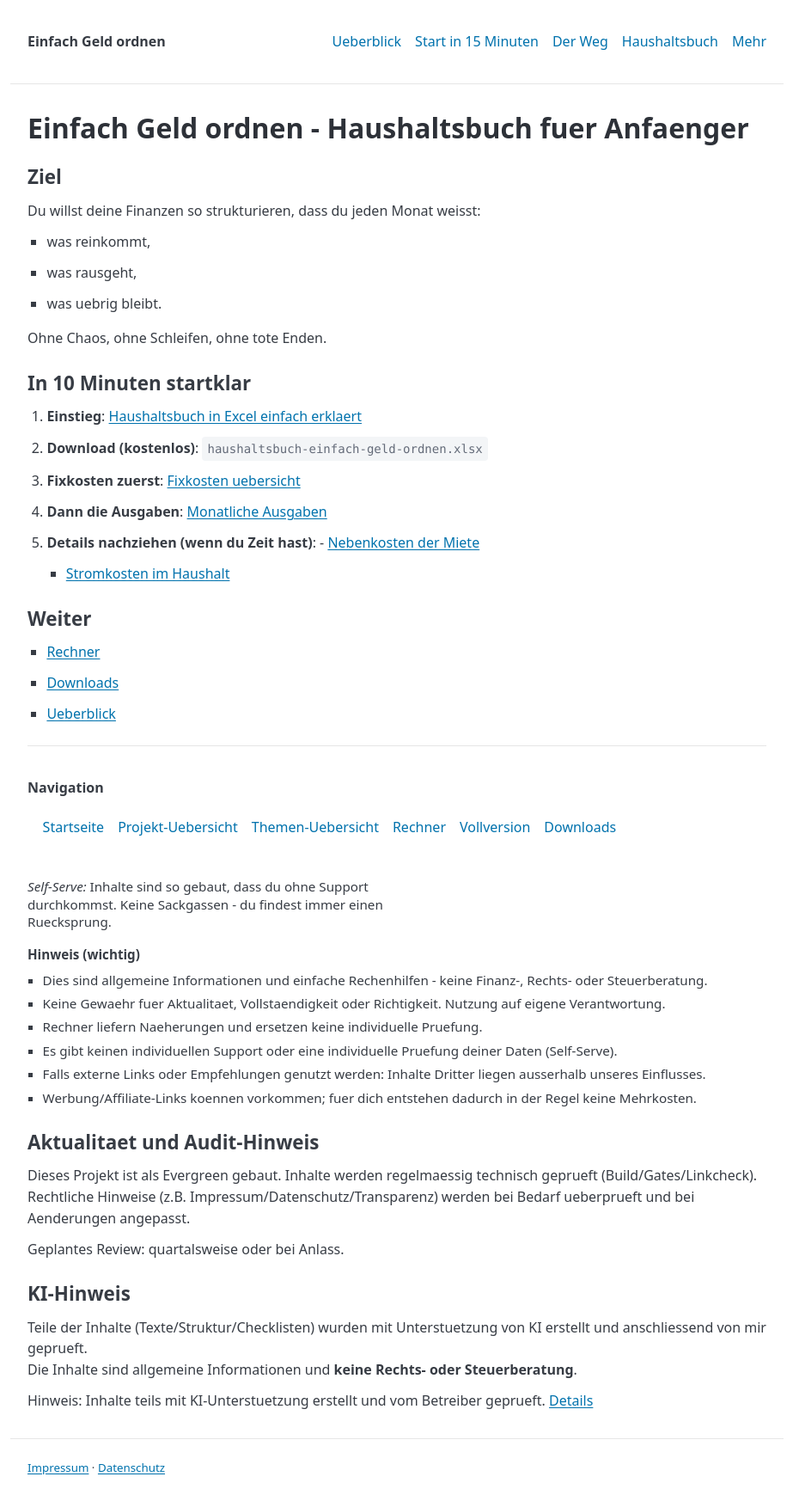
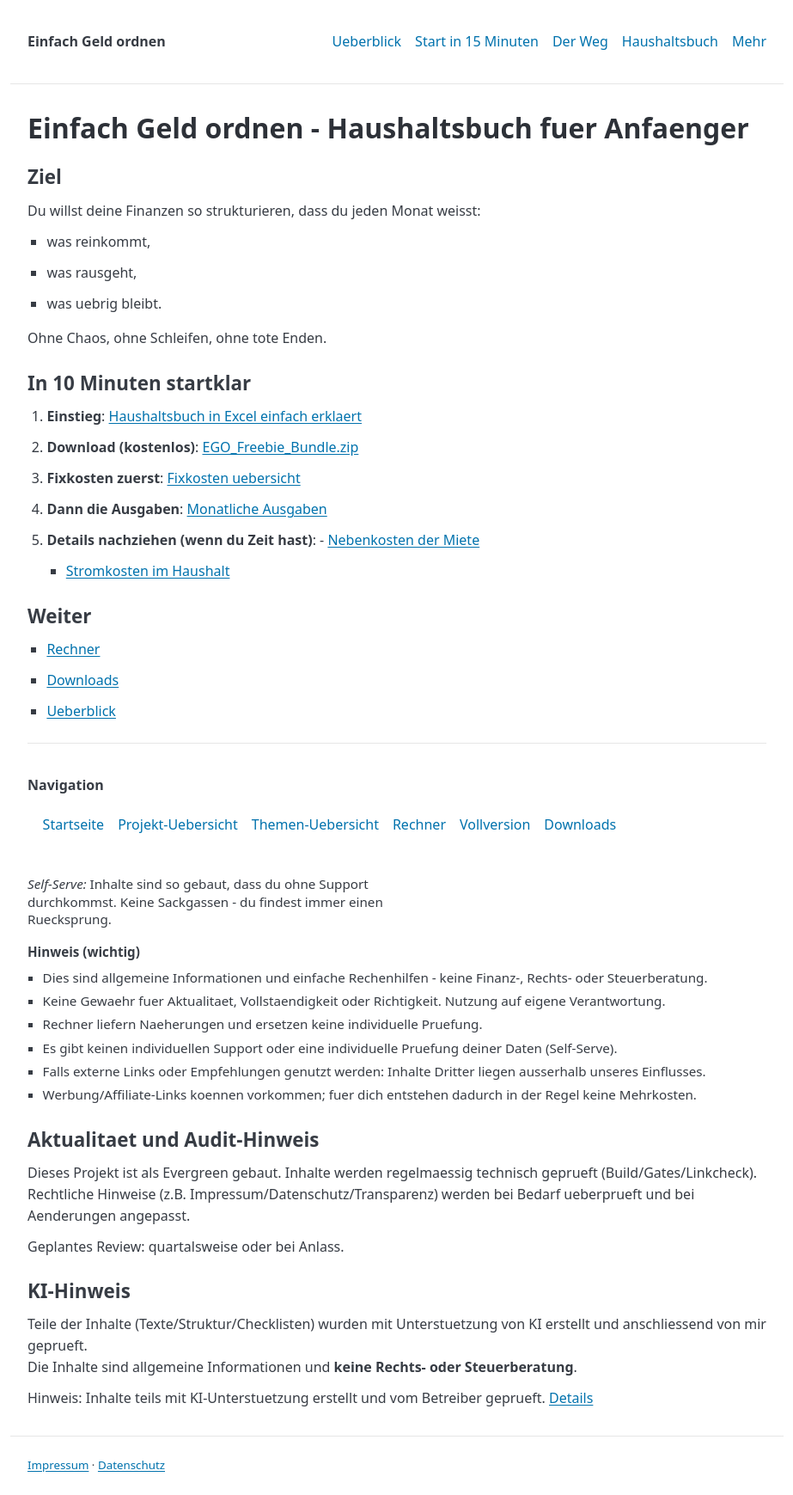
Before and after one commit to gluecklich-tools/einfach-geld-ordnen, a Jekyll site: the page built from pillar/einfach-geld-ordnen-haushaltsbuch.md, in a window 1280 px wide. Shown: the whole page at 86% size, without its empty margins (178-1101 px from the left). Built offline with Jekyll 4.4.1, drawn with Linux system fonts in a browser that asks for light colours.

Commit message:
Klaus-Run: automated gates + push 2026-02-22 13:22

```diff
--- a/pillar/einfach-geld-ordnen-haushaltsbuch.md
+++ b/pillar/einfach-geld-ordnen-haushaltsbuch.md
@@ -70,22 +70,20 @@ Ohne Chaos, ohne Schleifen, ohne tote Enden.
 ## In 10 Minuten startklar
 
 
-1. **Einstieg**: [Haushaltsbuch in Excel einfach erklaert]({{site.baseurl}}/seiten/haushaltsbuch-excel.html)
+1. **Einstieg**: [Haushaltsbuch in Excel einfach erklaert]({{ site.baseurl }}/seiten/haushaltsbuch-excel.html)
+2. **Download (kostenlos)**: [EGO_Freebie_Bundle.zip]({{ site.baseurl }}/downloads/bundles/EGO_Freebie_Bundle.zip)
 
 
-2. **Download (kostenlos)**: `haushaltsbuch-einfach-geld-ordnen.xlsx`
+3. **Fixkosten zuerst**: [Fixkosten uebersicht]({{ site.baseurl }}/seiten/fixkosten-uebersicht.html)
 
 
-3. **Fixkosten zuerst**: [Fixkosten uebersicht]({{site.baseurl}}/seiten/fixkosten-uebersicht.html)
+4. **Dann die Ausgaben**: [Monatliche Ausgaben]({{ site.baseurl }}/seiten/monatliche-ausgaben.html)
 
 
-4. **Dann die Ausgaben**: [Monatliche Ausgaben]({{site.baseurl}}/seiten/monatliche-ausgaben.html)
+5. **Details nachziehen (wenn du Zeit hast)**: - [Nebenkosten der Miete]({{ site.baseurl }}/seiten/nebenkosten-miete.html)
 
 
-5. **Details nachziehen (wenn du Zeit hast)**: - [Nebenkosten der Miete]({{site.baseurl}}/seiten/nebenkosten-miete.html)
-
-
-   - [Stromkosten im Haushalt]({{site.baseurl}}/seiten/stromkosten-haushalt.html)
+   - [Stromkosten im Haushalt]({{ site.baseurl }}/seiten/stromkosten-haushalt.html)
 
 
 ## Weiter
```
